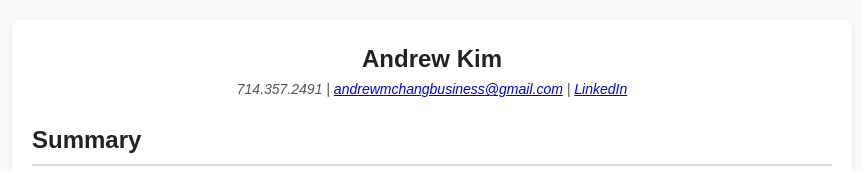
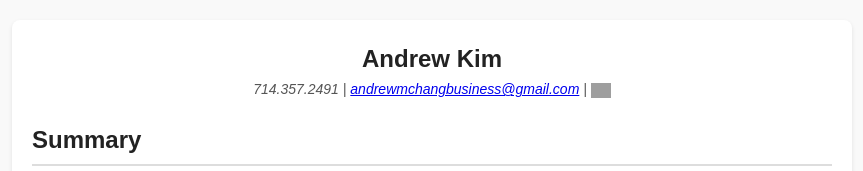
Before and after one commit to nDonline/html-resume, a plain HTML site: page index.html in a window 1280 px wide. Shown: the top 171 px of the page, without its empty margins (208-1071 px from the left). Drawn offline with Linux system fonts and the light colour scheme; grey boxes are pictures that could not be loaded.

Commit message:
Update index.html

```diff
--- a/index.html
+++ b/index.html
@@ -60,7 +60,10 @@
         <div class="header">
             <h1>Andrew Kim</h1>
             <address class="contact-info">
-                714.357.2491 | <a href="mailto:andrewmchangbusiness@gmail.com">andrewmchangbusiness@gmail.com</a> | <a href="https://www.linkedin.com/in/andrew-kim-0553ab1b6/" target="_blank" rel="noopener noreferrer">LinkedIn</a>
+                714.357.2491 | <a href="mailto:andrewmchangbusiness@gmail.com">andrewmchangbusiness@gmail.com</a> | <a href="https://www.linkedin.com/in/andrew-kim-0553ab1b6/" target="_blank" rel="noopener noreferrer">
+    <img src="https://cdn.jsdelivr.net/gh/devicons/devicon/icons/linkedin/linkedin-original.svg" alt="LinkedIn" style="width: 20px; vertical-align: middle;">
+</a>
+
             </address>
         </div>
 
```
